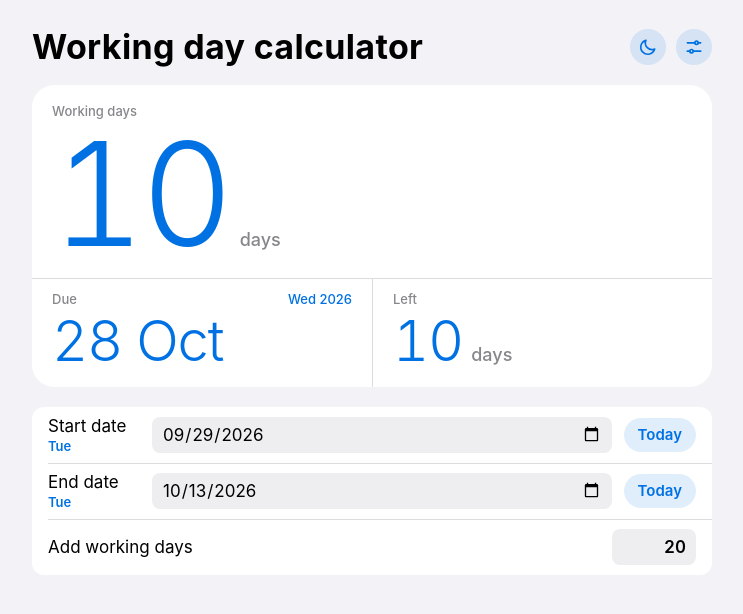
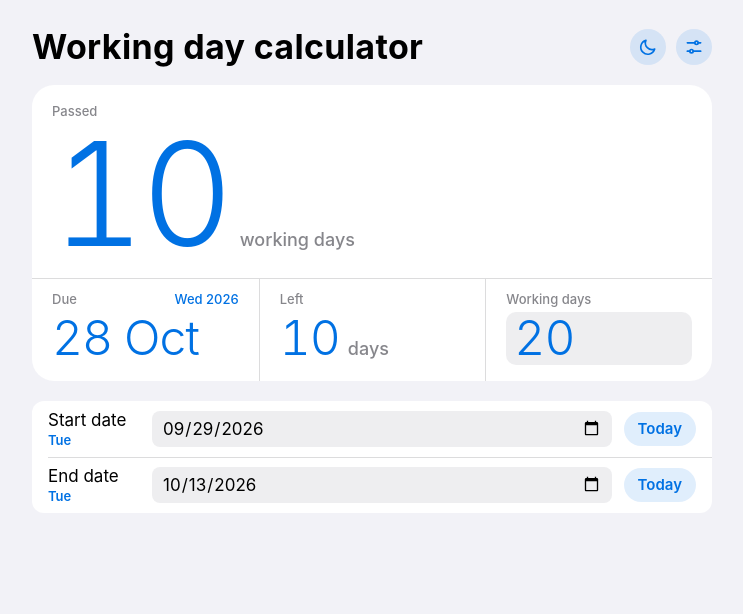
Before and after one commit to levonbulwyer/working-day-calculator, a plain HTML site: page index.html in a window 1280 px wide. Shown: the whole page, without its empty margins (268-1011 px from the left). Drawn offline with Linux system fonts and the light colour scheme.

Commit message:
Move working days into the due row

```diff
--- a/index.html
+++ b/index.html
@@ -47,12 +47,14 @@ h1{margin:0;font-size:2.125rem;font-weight:700;letter-spacing:.01em;line-height:
 .hero{display:flex;align-items:baseline;gap:10px;white-space:nowrap;color:var(--blue)}
 .hero span{font-size:clamp(5rem,27vw,9rem);font-weight:300;line-height:1;letter-spacing:-.03em;font-variant-numeric:tabular-nums}
 .hero small,.val small{font-size:1.125rem;font-weight:500;color:var(--label2);letter-spacing:0}
-.split{display:grid;grid-template-columns:repeat(2,minmax(0,1fr));border-top:1px solid var(--sep)}
-.cell{padding:12px 20px 16px;display:flex;flex-direction:column;gap:4px;min-width:0}
+.split{display:grid;grid-template-columns:repeat(3,minmax(0,1fr));border-top:1px solid var(--sep)}
+.cell{padding:12px 14px 16px;display:flex;flex-direction:column;gap:4px;min-width:0}
+@media(min-width:760px){.cell{padding-inline:20px}}
+.tf{width:100%;min-width:0;border:0;border-radius:10px;background:var(--fill);color:var(--blue);font-size:clamp(1.375rem,6.2vw,3rem);font-weight:300;line-height:1.1;letter-spacing:-.02em;font-variant-numeric:tabular-nums;padding:0 8px}
 .cell+.cell{border-left:1px solid var(--sep)}
 .cellhead{display:flex;justify-content:space-between;gap:8px}
 .tint{color:var(--blue)}
-.val{display:flex;align-items:baseline;gap:8px;white-space:nowrap;color:var(--blue);font-size:clamp(2.25rem,9.5vw,3.5rem);font-weight:300;line-height:1.05;letter-spacing:-.02em;font-variant-numeric:tabular-nums}
+.val{display:flex;align-items:baseline;gap:8px;white-space:nowrap;color:var(--blue);font-size:clamp(1.375rem,6.2vw,3rem);font-weight:300;line-height:1.1;letter-spacing:-.02em;font-variant-numeric:tabular-nums}
 .val span{font-size:inherit}
 .readout.late .hero,.readout.late .val,.readout.late .tint{color:var(--red)}
 .readout.late .hero small,.readout.late .val small{color:var(--label2)}
@@ -120,7 +122,7 @@ input.num{width:84px;text-align:right;font-variant-numeric:tabular-nums;font-wei
 
   <section class="readout" id="lcd" aria-label="Result" aria-live="polite">
     <div class="hero-wrap">
-      <span class="cap">Working days</span>
+      <span class="cap">Passed</span>
       <div class="hero"><span id="elapsed-num"></span><small id="elapsed-unit"></small></div>
     </div>
     <div class="split">
@@ -131,6 +133,10 @@ input.num{width:84px;text-align:right;font-variant-numeric:tabular-nums;font-wei
       <div class="cell">
         <span class="cap" id="left-label">Left</span>
         <div class="val"><span id="left-num"></span><small id="left-unit"></small></div>
+      </div>
+      <div class="cell">
+        <label class="cap" for="days">Working days</label>
+        <input type="text" inputmode="numeric" pattern="[0-9]*" class="tf" id="days" value="20" maxlength="4">
       </div>
     </div>
   </section>
@@ -146,10 +152,6 @@ input.num{width:84px;text-align:right;font-variant-numeric:tabular-nums;font-wei
         <div class="lab"><label for="end">End date</label><span class="dow" id="end-dow"></span></div>
         <input type="date" id="end" class="ctl">
         <button type="button" class="pill" id="end-today">Today</button>
-      </div>
-      <div class="item">
-        <label for="days" class="grow">Add working days</label>
-        <input type="text" inputmode="numeric" pattern="[0-9]*" class="ctl num" id="days" value="20" maxlength="4">
       </div>
     </div>
   </main>
@@ -273,7 +275,7 @@ function render(){
     $('left-num').textContent=Math.abs(left);$('left-unit').textContent=plural(left);
   }
   if(a===null||e===null){$('elapsed-num').textContent='--';$('elapsed-unit').textContent=''}
-  else{var el=signed(a,e,S.countStart);$('elapsed-num').textContent=(el<0?'−':'')+Math.abs(el);$('elapsed-unit').textContent=plural(el)}
+  else{var el=signed(a,e,S.countStart);$('elapsed-num').textContent=(el<0?'−':'')+Math.abs(el);$('elapsed-unit').textContent='working '+plural(el)}
 }
 
 function renderSettings(){
```
